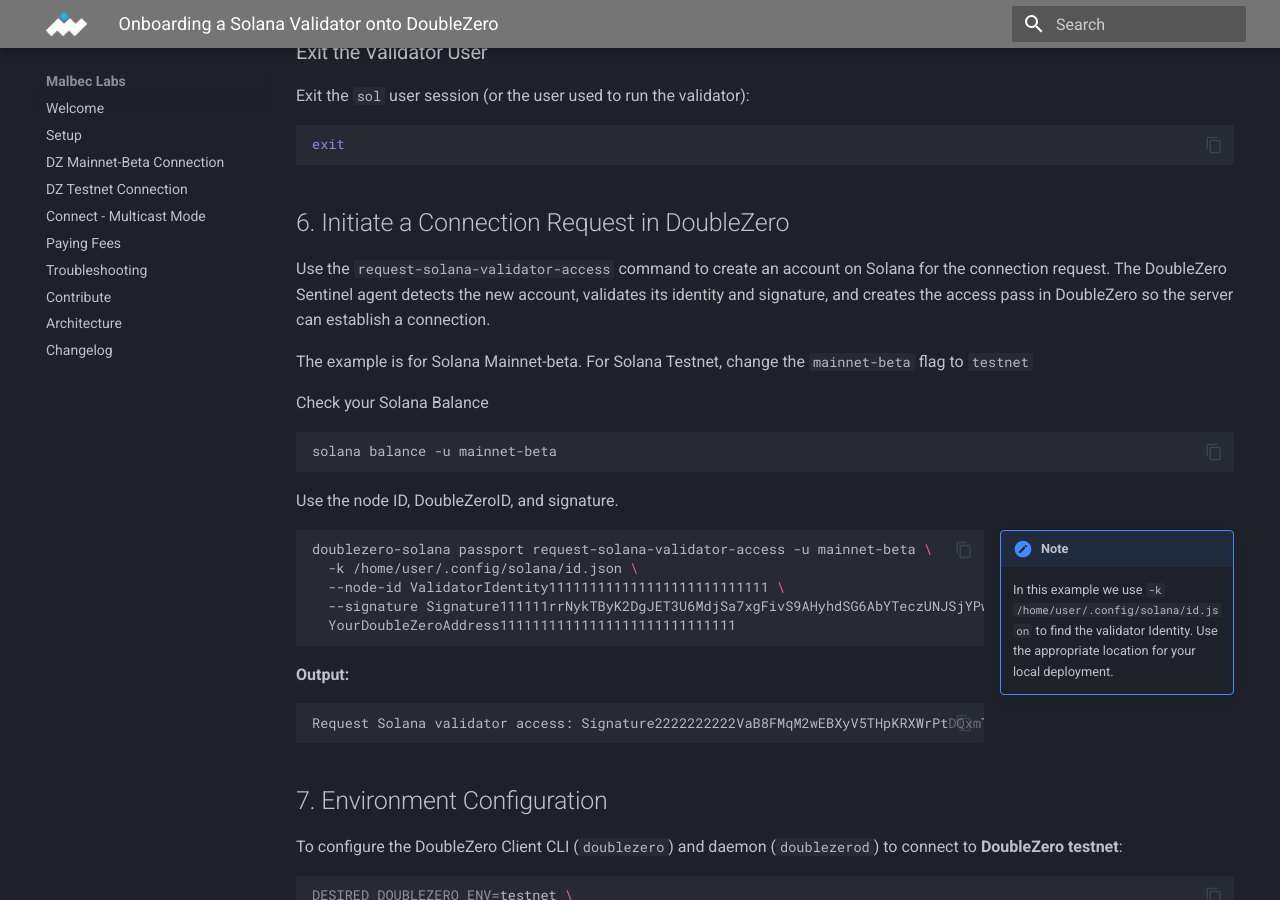
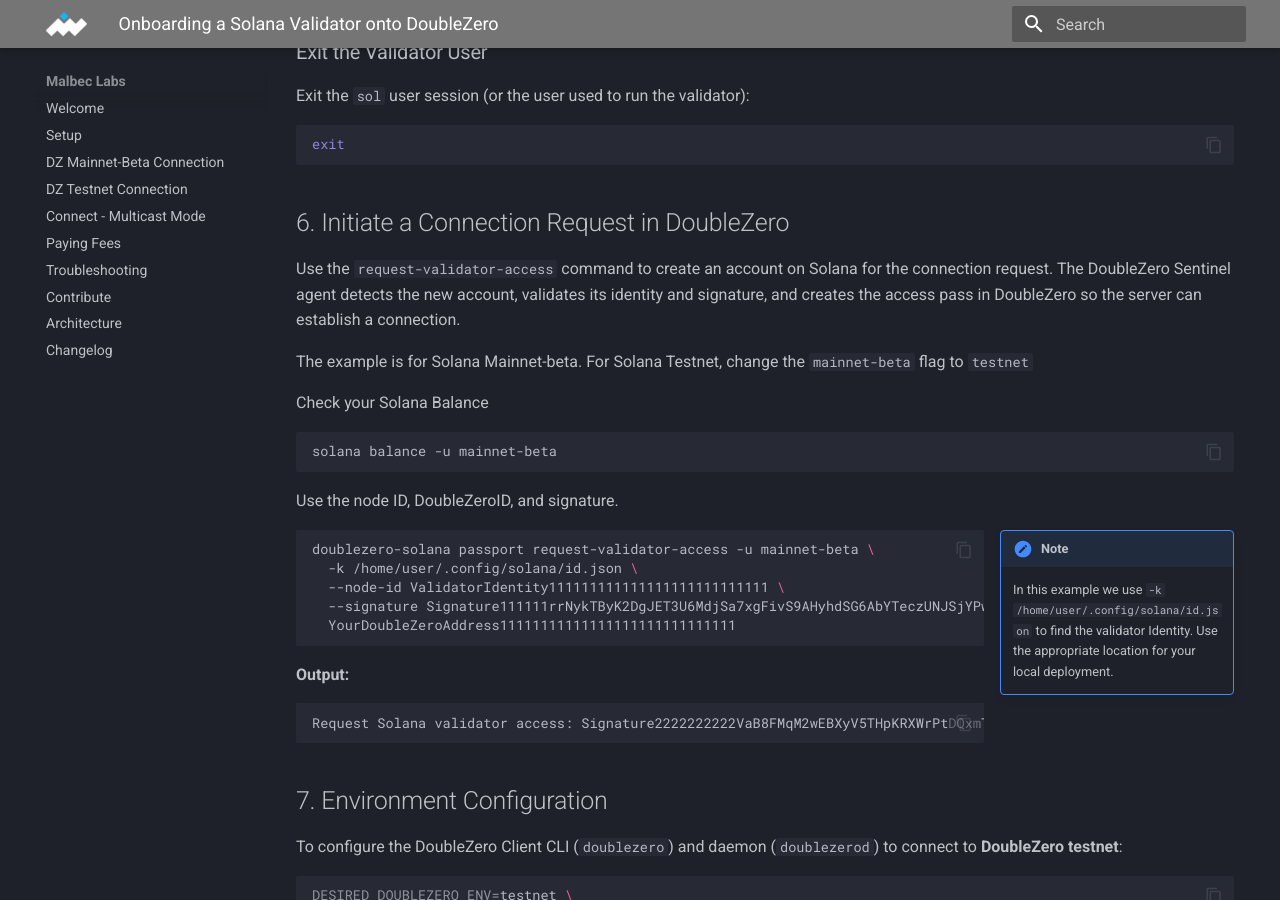
Before and after one commit to malbeclabs/docs, an MkDocs documentation site: the page built from docs/mainnet-beta-migration.md, in a window 1280 px wide and 900 px high, scrolled down 4942 px. Built offline with MkDocs 1.6.1 and Material for MkDocs 9.7.7, drawn with Linux system fonts in a browser that asks for light colours.

Commit message:
fix(typo): update doublezero-solana passport request-validator-access in documentation

````diff
--- a/docs/mainnet-beta-migration.md
+++ b/docs/mainnet-beta-migration.md
@@ -173,7 +173,7 @@
 
 ## 6. Initiate a Connection Request in DoubleZero
 
-Use the `request-solana-validator-access` command to create an account on Solana for the connection request. The DoubleZero Sentinel agent detects the new account, validates its identity and signature, and creates the access pass in DoubleZero so the server can establish a connection.
+Use the `request-validator-access` command to create an account on Solana for the connection request. The DoubleZero Sentinel agent detects the new account, validates its identity and signature, and creates the access pass in DoubleZero so the server can establish a connection.
 
 The example is for Solana Mainnet-beta. For Solana Testnet, change the `mainnet-beta` flag to `testnet`
 
@@ -189,7 +189,7 @@
       In this example we use   `-k /home/user/.config/solana/id.json` to find the validator Identity. Use the appropriate location for your local deployment.
 
 ```bash
-doublezero-solana passport request-solana-validator-access -u mainnet-beta \
+doublezero-solana passport request-validator-access -u mainnet-beta \
   -k /home/user/.config/solana/id.json \
   --node-id ValidatorIdentity111111111111111111111111111 \
   --signature Signature111111rrNykTByK2DgJET3U6MdjSa7xgFivS9AHyhdSG6AbYTeczUNJSjYPwBGqpmNGkoWk9NvS3W7 \
````
Also changed, not shown: docs/DZ Mainnet-beta Connection.md (+2 -2 lines), docs/DZ Testnet Connection.md (+2 -2 lines).
